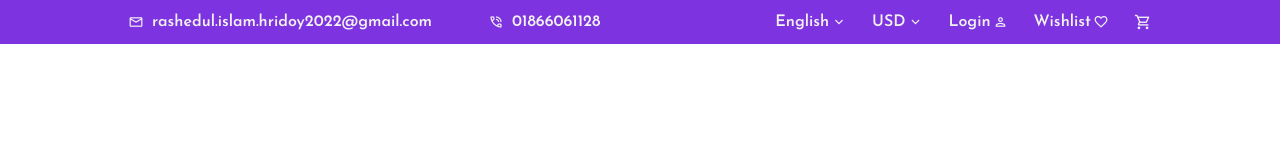
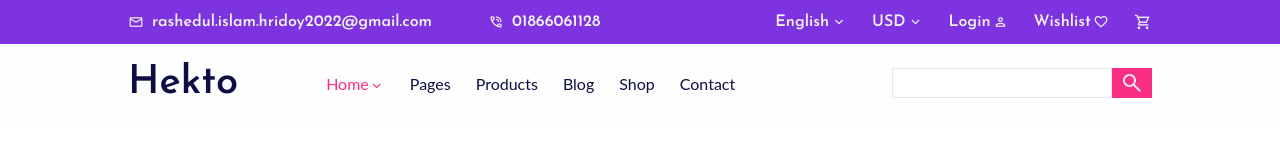
Before and after one commit to hrz07/hekto, a plain HTML site: page index.html in a window 1280 px wide. Drawn offline with nearby package versions, Linux system fonts and the light colour scheme.

Commit message:
navbar complete

```diff
--- a/index.html
+++ b/index.html
@@ -1,14 +1,18 @@
 <!DOCTYPE html>
 <html lang="en">
+
 <head>
     <meta charset="UTF-8">
     <meta http-equiv="X-UA-Compatible" content="IE=edge">
     <meta name="viewport" content="width=device-width, initial-scale=1.0">
-    <link rel="stylesheet" href="https://fonts.googleapis.com/css2?family=Material+Symbols+Outlined:opsz,wght,FILL,GRAD@24,400,0,0" />
+    <link rel="stylesheet"
+        href="https://fonts.googleapis.com/css2?family=Material+Symbols+Outlined:opsz,wght,FILL,GRAD@24,400,0,0" />
     <link rel="stylesheet" href="./style.css">
     <title>Hekto</title>
 </head>
+
 <body>
+    <!-- top section -->
     <section class="top">
         <div class="container">
             <div class="contact">
@@ -57,5 +61,41 @@
             </div>
         </div>
     </section>
+
+    <!-- navbar section -->
+    <section class="navbar">
+        <div class="container">
+            <div class="text_section">
+                <div class="logo">
+                    <h3>Hekto</h3>
+                </div>
+                <div class="nav_btns ">
+                    <span class="activeBtn">
+                        <a href="#">
+                            Home
+                        </a>
+                        <span class="material-symbols-outlined">
+                            expand_more
+                        </span>
+                    </span>
+                    <a href="#">Pages</a>
+                    <a href="#">Products</a>
+                    <a href="#">Blog</a>
+                    <a href="#">Shop</a>
+                    <a href="#">Contact</a>
+                </div>
+            </div>
+            <div class="search_section">
+                <div class="search_box">
+                    <input type="text">
+                        <span class="material-symbols-outlined">
+                            search
+                            </span>
+
+                </div>
+            </div>
+        </div>
+    </section>
 </body>
+
 </html>
--- a/style.css
+++ b/style.css
@@ -53,3 +53,65 @@
 .cart{
     font-size: 18px;
 }
+
+.navbar{
+    height: 78px;
+    width: 100%;
+    background-color: rgb(255, 254, 254);
+    display: flex;
+    justify-content: center;
+    align-items: center;
+}
+.text_section{
+    display: flex;
+    align-items: center;
+    gap: 88px;
+}
+
+.logo{
+    font-size: 34px;
+    font-family: 'Josefin Sans', sans-serif;
+    color: #0D0E43;
+}
+.nav_btns{
+    display: flex;
+    align-items: center;
+}
+.nav_btns>a{
+    margin-left: 25px;
+    text-decoration: none;
+    font-family: lato;
+    color: #0D0E43;
+}
+.activeBtn{
+    display: flex;
+    align-items: center;
+}
+.activeBtn>a{
+    text-decoration: none;
+    font-family: lato;
+    color: #FB2E86;
+}
+.activeBtn>span{
+    color: #FB2E86;
+    margin-top: 5px;
+}
+.search_box{
+    display: flex;
+}
+.search_box>input{
+    height: 30px;
+    width: 220px;
+    border: 1px solid #E7E6EF;
+}
+.search_box>span{
+    height: 30px;
+    width:40px;
+    background-color: #FB2E86;
+    color: #E7E6EF;
+    display: flex;
+    align-items: center;
+    justify-content: center;
+    font-size: 24px;
+    cursor: pointer;
+}
```
Lines whose indentation alone changed are shown as unchanged.
